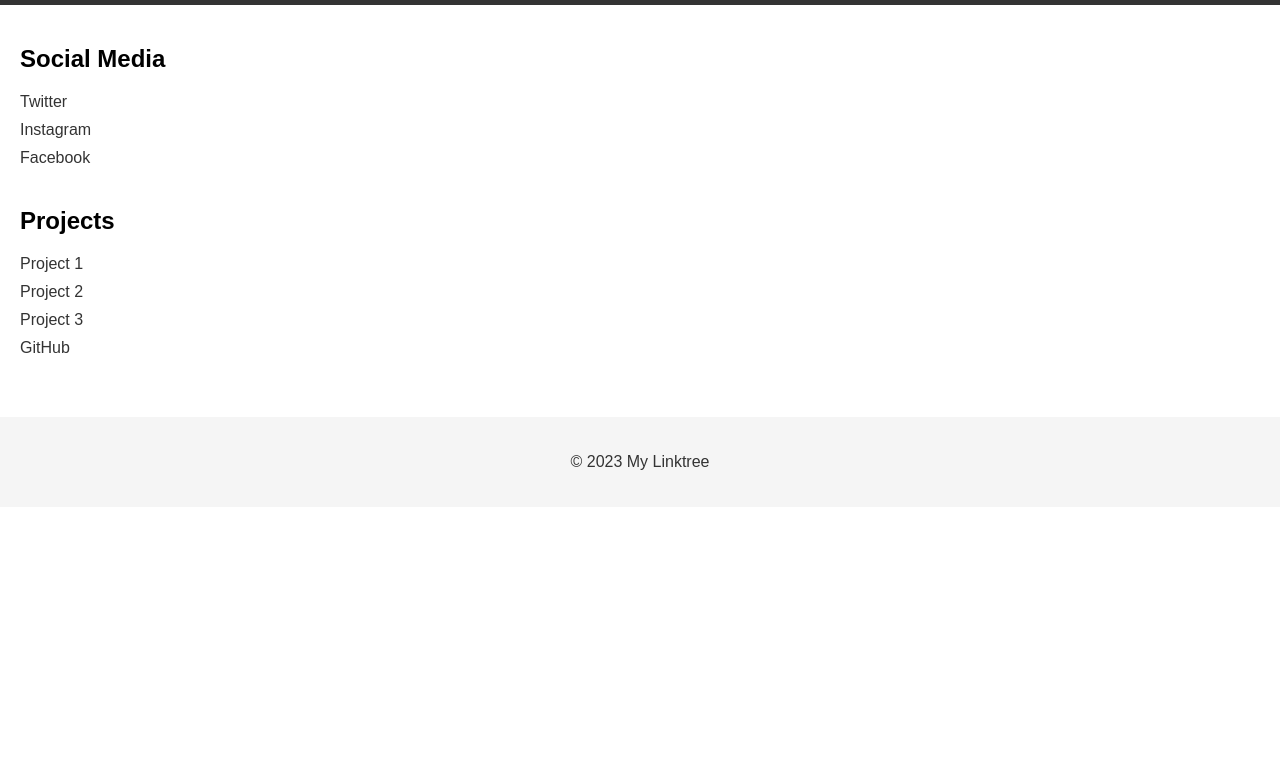
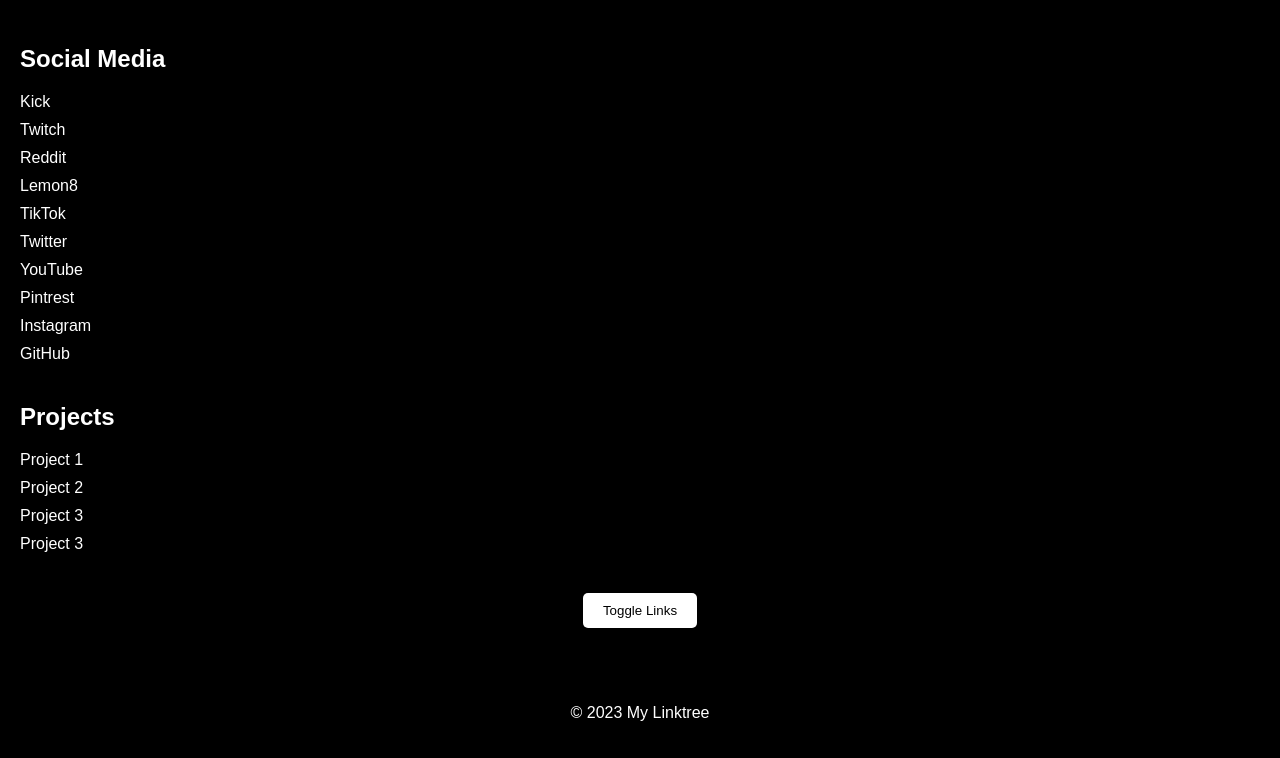
Before and after one commit to begoneBOT/munchyy_v0.005, a plain HTML site: page links.html in a window 1280 px wide. Shown: the part 77-835 px from the top of the page. Before the commit the page ends 800 px from the top, so only its background shows below. Drawn offline with Linux system fonts and the light colour scheme.

Commit message:
Update links.html

```diff
--- a/links.html
+++ b/links.html
@@ -1,16 +1,20 @@
 <!DOCTYPE html>
 <html>
 <head>
+	<title>My Linktree</title>
+	<meta name="viewport" content="width=device-width, initial-scale=1.0">
 	<style>
 		body {
 			margin: 0;
 			padding: 0;
 			font-family: Arial, sans-serif;
+			background-color: #000000;
+			color: #ffffff;
 		}
 
 		header {
-	background-color: #333;
-	color: #fff;
+			background-color: #000000;
+			color: #ffffff;
 			padding: 20px;
 			text-align: center;
 		}
@@ -31,6 +35,7 @@ section {
 		h2 {
 			font-size: 24px;
 			margin-bottom: 20px;
+			color: #ffffff;
 		}
 
 		ul {
@@ -44,7 +49,7 @@ li {
 		}
 
 		a {
-	color: #333;
+			color: #ffffff;
 			text-decoration: none;
 		}
 
@@ -53,17 +58,27 @@ a:hover {
 		}
 
 		footer {
-	background-color: #f5f5f5;
-	color: #333;
+			background-color: #000000;
+			color: #ffffff;
 			padding: 20px;
 			text-align: center;
 		}
 
+		#toggle-button {
+			margin: 20px auto;
+			display: block;
+			background-color: #ffffff;
+			color: #000000;
+			padding: 10px 20px;
+			border: none;
+			border-radius: 5px;
+			cursor: pointer;
+		}
+
+		.hidden {
+			display: none;
+		}
 	</style>
-
-	<title>My Linktree</title>
-	<link rel="stylesheet" type="text/css" href="style.css">
-	<meta name="viewport" content="width=device-width, initial-scale=1.0">
 </head>
 <body>
 	<header>
@@ -74,9 +89,16 @@ footer {
 		<section>
 			<h2>Social Media</h2>
 			<ul>
+                <li><a href="#">Kick</a></li>
+                <li><a href="#">Twitch</a></li>
+                <li><a href="#">Reddit</a></li>
+                <li><a href="#">Lemon8</a></li>
+                <li><a href="#">TikTok</a></li>
                 <li><a href="#">Twitter</a></li>
+                <li><a href="#">YouTube</a></li>
+                <li><a href="#">Pintrest</a></li>
                 <li><a href="#">Instagram</a></li>
-				<li><a href="#">Facebook</a></li>
+				<li><a href="https://github.com/begoneBOT/munchyyy_v0">GitHub</a></li>
 			</ul>
 		</section>
 
@@ -86,15 +108,26 @@ footer {
 				<li><a href="#">Project 1</a></li>
 				<li><a href="#">Project 2</a></li>
 				<li><a href="#">Project 3</a></li>
-				<li><a href="https://github.com/begoneBOT/munchyyy_v0">GitHub</a></li>
+				<li><a href="#">Project 3</a></li>
 			</ul>
 		</section>
+
+		<button id="toggle-button">Toggle Links</button>
 	</main>
 
 	<footer>
 		<p>&copy; 2023 My Linktree</p>
 	</footer>
 
-	<script type="text/javascript" src="script.js"></script>
+	<script>
+		const button = document.getElementById('toggle-button');
+		const sections = document.querySelectorAll('section');
+
+		button.addEventListener('click', () => {
+		    sections.forEach(section => {
+		        section.classList.toggle('hidden');
+		    });
+		});
+	</script>
 </body>
 </html>
```
Lines whose indentation alone changed are shown as unchanged.
